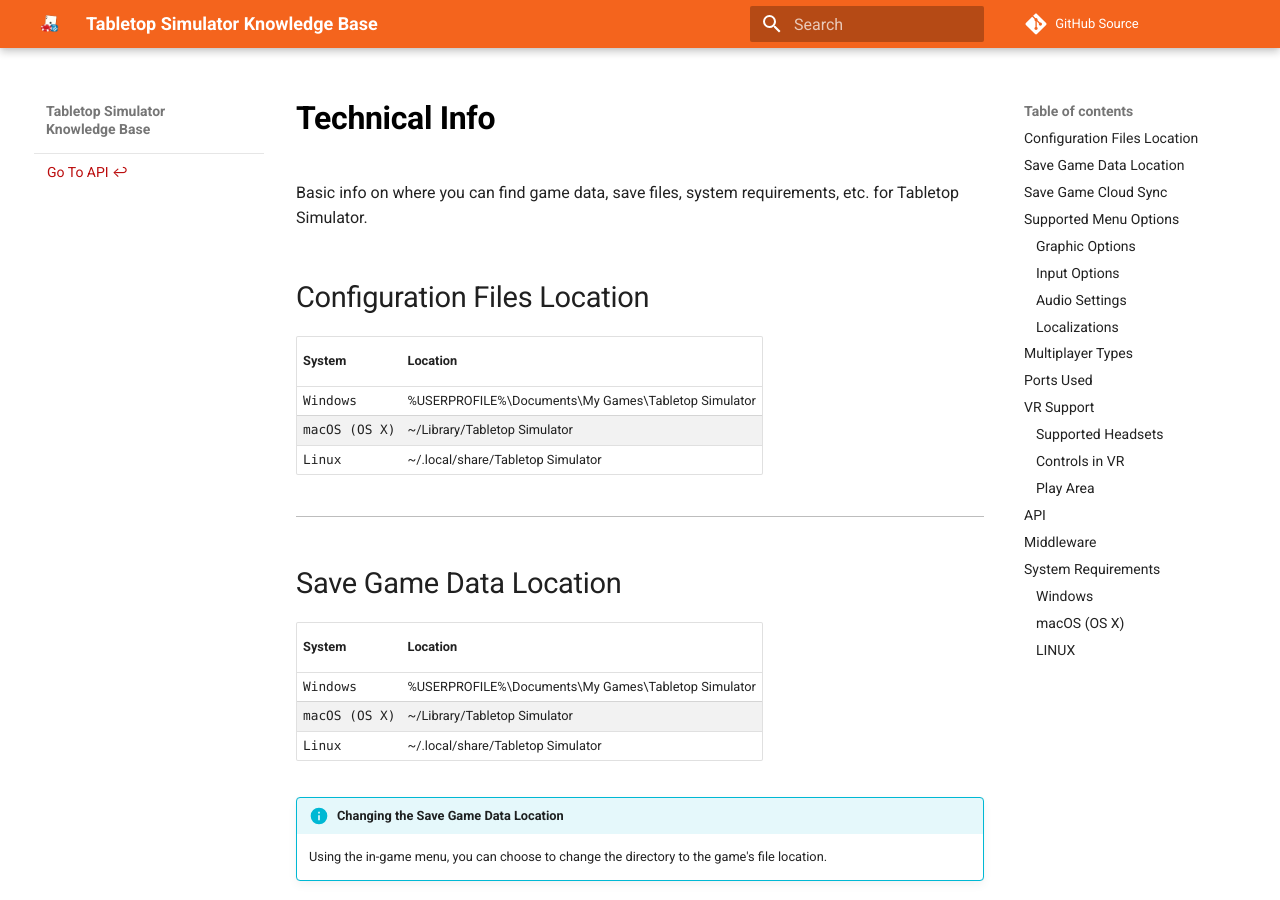
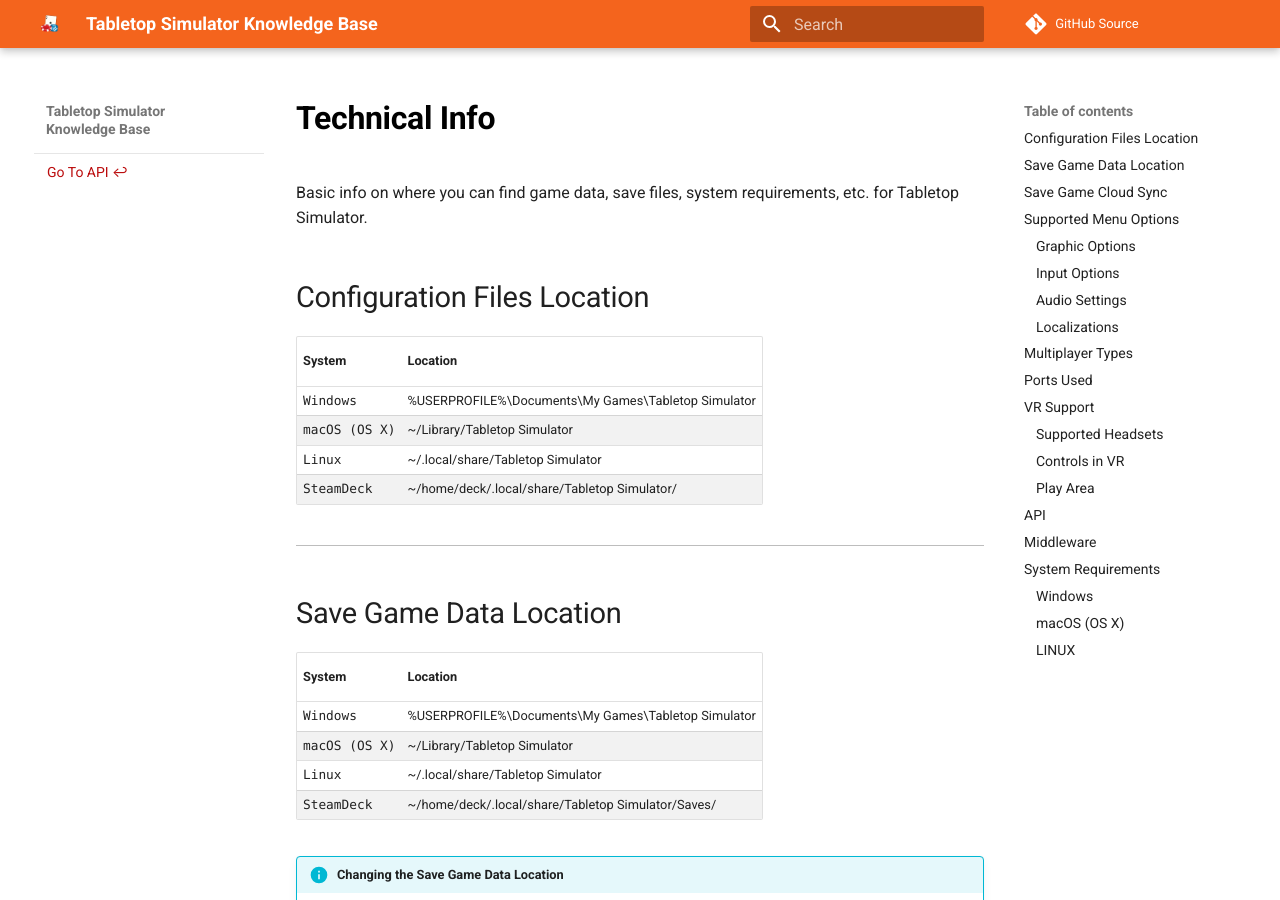
Before and after one commit to Berserk-Games/Tabletop-Simulator-Knowledge-Base, an MkDocs documentation site: the page built from docs/getting-started/technical-info.md, in a window 1280 px wide and 900 px high. Built offline with MkDocs 1.6.1 and Material for MkDocs 9.7.7, drawn with Linux system fonts in a browser that asks for light colours; comment, search, counter and statistics services are not loaded.

Commit message:
Update technical-info.md
Included SteamDeck file location. While similar to Linux, providing clarity and transparency for all users

```diff
--- a/docs/getting-started/technical-info.md
+++ b/docs/getting-started/technical-info.md
@@ -7,6 +7,7 @@
 Windows | %USERPROFILE%\Documents\My Games\Tabletop Simulator
 macOS (OS X) | ~/Library/Tabletop Simulator
 Linux | ~/.local/share/Tabletop Simulator
+SteamDeck | ~/home/deck/.local/share/Tabletop Simulator/
 
 ---
 
@@ -17,6 +18,7 @@
 Windows | %USERPROFILE%\Documents\My Games\Tabletop Simulator
 macOS (OS X) | ~/Library/Tabletop Simulator
 Linux | ~/.local/share/Tabletop Simulator
+SteamDeck | ~/home/deck/.local/share/Tabletop Simulator/Saves/
 
 !!!info "Changing the Save Game Data Location"
     Using the in-game menu, you can choose to change the directory to the game's file location.
```
